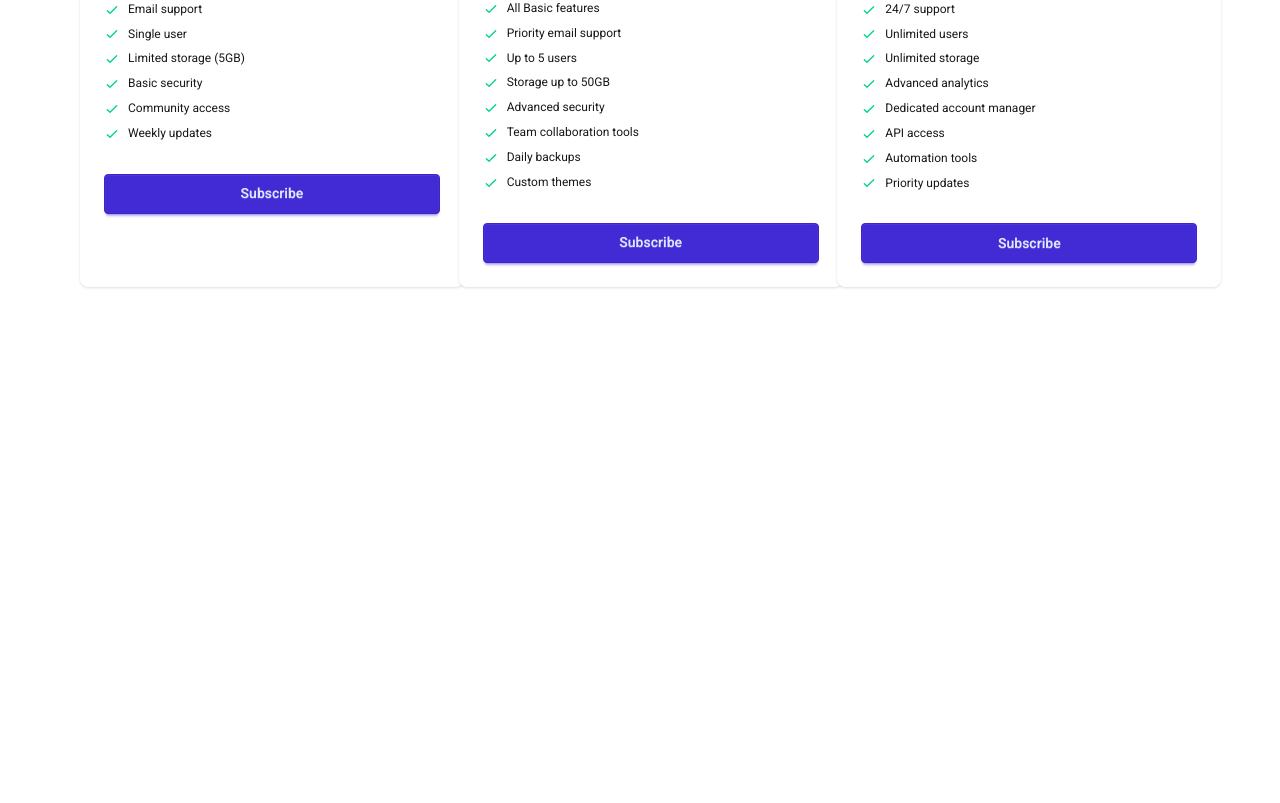
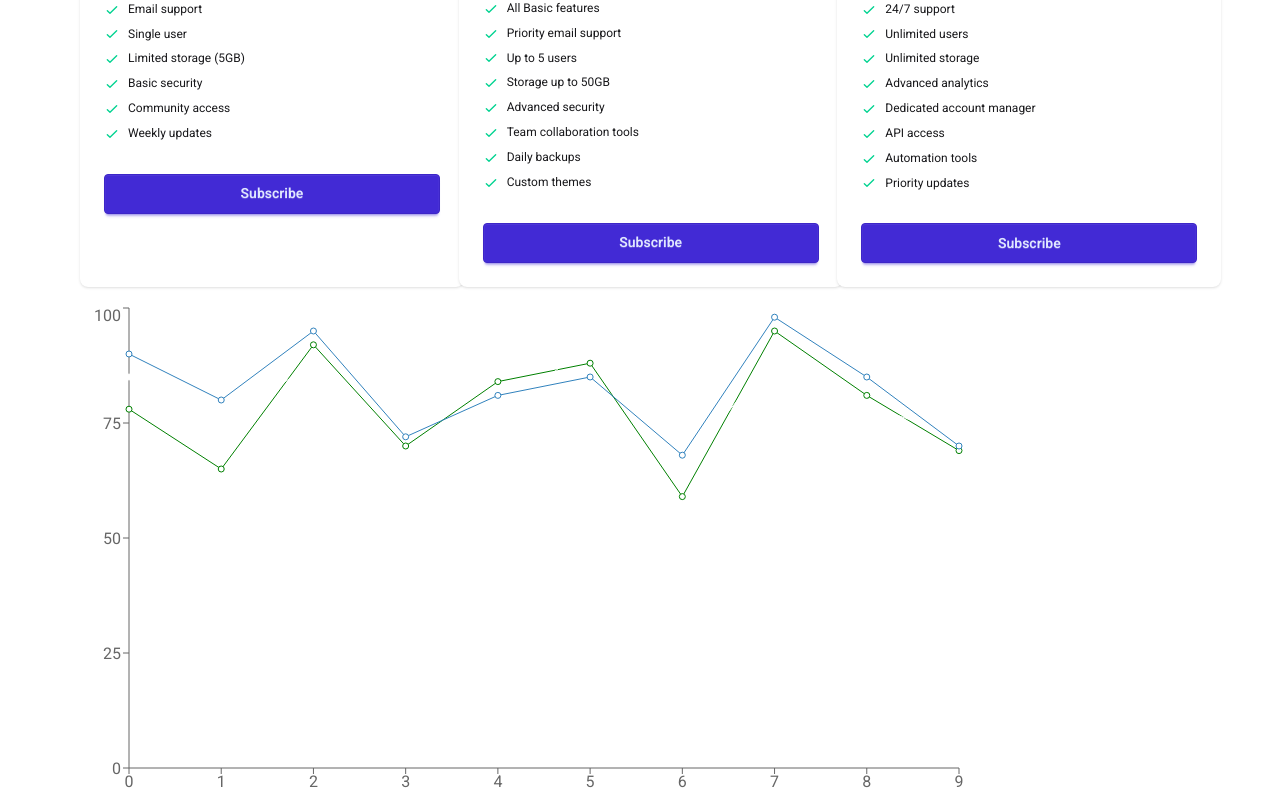
Before and after one commit to MahbubaSultanaEty/React-Ecosystem-npm--Tailwind-Recharts-, a React (Vite) app: page /contact in a window 1280 px wide. Shown: the part 252-1055 px from the top of the page. Before the commit the page ends 800 px from the top, so only its background shows below. Built offline with nearby package versions, Linux system fonts and the light colour scheme.

Commit message:
added chart from Recharts by installing recharts and modifiyng them

```diff
--- a/package.json
+++ b/package.json
@@ -14,6 +14,7 @@
     "lucide-react": "^1.3.0",
     "react": "^19.2.4",
     "react-dom": "^19.2.4",
+    "recharts": "^3.8.1",
     "tailwindcss": "^4.2.2"
   },
   "devDependencies": {
--- a/src/App.jsx
+++ b/src/App.jsx
@@ -5,6 +5,7 @@ import DaisyUiNav from './components/DaisyUiNav/DaisyUiNav'
 import Navbar from './components/Navbar/Navbar'
 import PricingOptions from './components/PricingOptions/PricingOptions'
 import Main from './components/Main/Main'
+import ResultChart from './components/ResultChart/ResultChart'
 
 
 function App() {
@@ -20,6 +21,7 @@ function App() {
 
 
       <Main> </Main>
+      <ResultChart></ResultChart>
 
 
       <footer>
--- /dev/null
+++ b/src/components/ResultChart/ResultChart.jsx
@@ -0,0 +1,90 @@
+import React from 'react';
+import {  Line, LineChart, XAxis, YAxis } from 'recharts';
+
+const resultData = [
+    {
+        id: 1,
+        name: "Rahim",
+        Math: 78,
+        English: 85,
+        Science: 90
+    },
+    {
+        id: 2,
+        name: "Karim",
+        Math: 65,
+        English: 75,
+        Science: 80
+    },
+    {
+        id: 3,
+        name: "Ayesha",
+        Math: 92,
+        English: 88,
+        Science: 95
+    },
+    {
+        id: 4,
+        name: "Nusrat",
+        Math: 70,
+        English: 60,
+        Science: 72
+    },
+    {
+        id: 5,
+        name: "Sakib",
+        Math: 84,
+        English: 77,
+        Science: 81
+    },
+    {
+        id: 6,
+        name: "Mim",
+        Math: 88,
+        English: 92,
+        Science: 85
+    },
+    {
+        id: 7,
+        name: "Hasan",
+        Math: 59,
+        English: 65,
+        Science: 68
+    },
+    {
+        id: 8,
+        name: "Jannat",
+        Math: 95,
+        English: 90,
+        Science: 98
+    },
+    {
+        id: 9,
+        name: "Tania",
+        Math: 81,
+        English: 79,
+        Science: 85
+    },
+    {
+        id: 10,
+        name: "Rafi",
+        Math: 69,
+        English: 72,
+        Science: 70
+    }
+];
+const ResultChart = () => {
+    return (
+        <div>
+            <LineChart width={900} height={500} data={resultData}>
+                 <XAxis></XAxis>
+                <YAxis></YAxis>
+                <Line dataKey="Math" stroke="green"></Line>
+                <Line dataKey="English" stroke="white"></Line>
+                <Line dataKey="Science"></Line>
+           </LineChart>
+        </div>
+    );
+};
+
+export default ResultChart;
```
Also changed, not shown: 1 other file (tests, documents, lock files or other folders).
